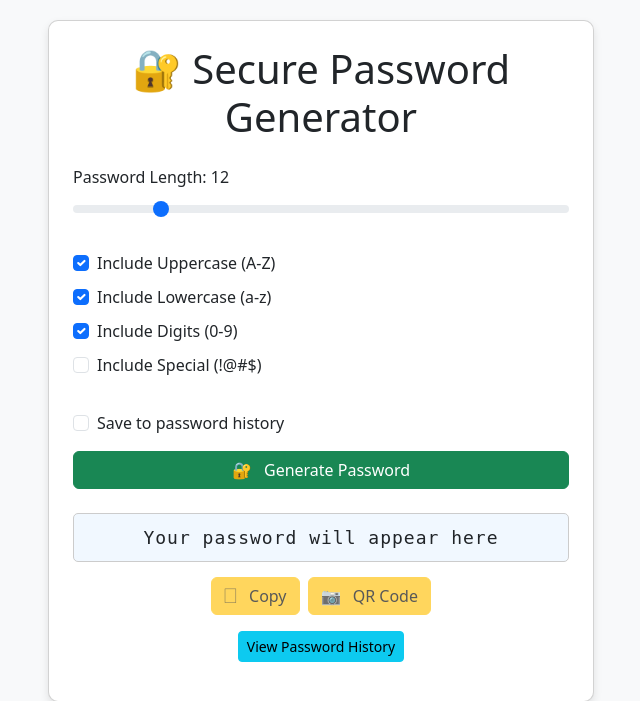
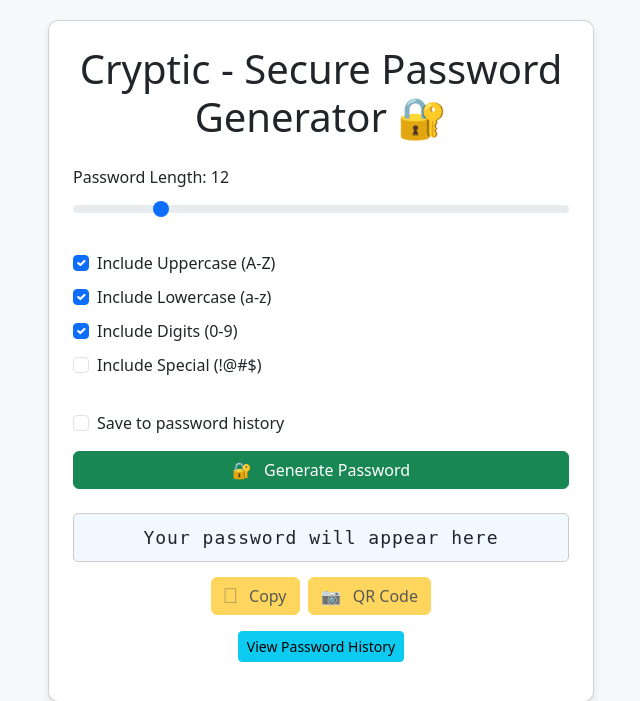
Before and after one commit to chason2007/cryptic, a Django app: page / in a window 1280 px wide. Shown: the top 701 px of the page, without its empty margins (319-959 px from the left). Run offline with Django 5.2, Linux system fonts and the light colour scheme.

Commit message:
home.html

```diff
--- a/generator/templates/generator/home.html
+++ b/generator/templates/generator/home.html
@@ -3,7 +3,7 @@
 <head>
     <meta charset="UTF-8">
     <meta name="viewport" content="width=device-width, initial-scale=1.0">
-    <title>🔐 Secure Password Generator</title>
+    <title>Cryptic 🔐</title>
     <link href="https://cdn.jsdelivr.net/npm/bootstrap@5.3.0-alpha1/dist/css/bootstrap.min.css" rel="stylesheet">
     <style>
         body {
@@ -49,7 +49,7 @@
         <div class="row justify-content-center">
             <div class="col-md-8 col-lg-6">
                 <div class="card p-4 mb-4">
-                    <h1 class="text-center mb-4">🔐 Secure Password Generator</h1>
+                    <h1 class="text-center mb-4">Cryptic - Secure Password Generator 🔐</h1>
 
                     <div class="mb-4">
                         <label for="password-length" class="form-label">Password Length: <span id="length-display">12</span></label>
```
